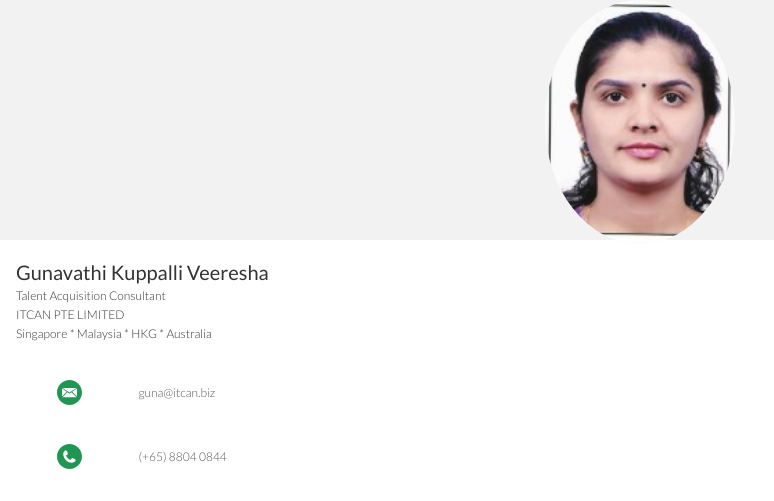
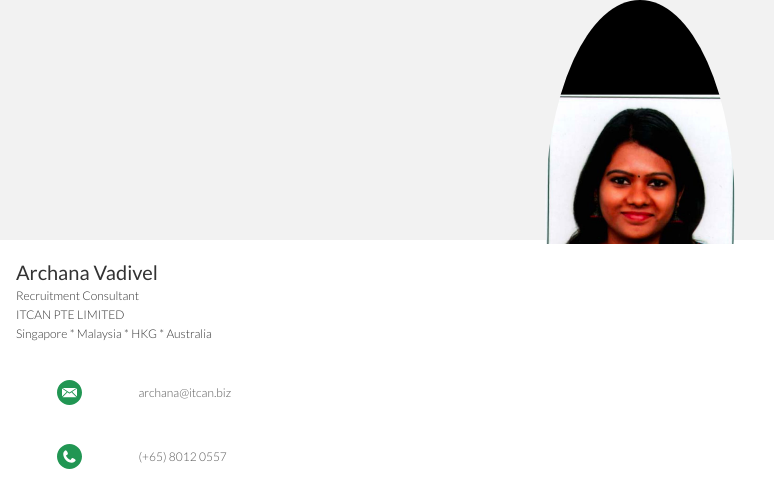
Before and after one commit to ITCANNAMECARD/Archana, a plain HTML site: page index.html in a window 1280 px wide. Shown: the top 501 px of the page, 0-774 px from the left. Drawn offline with Linux system fonts and the light colour scheme; a web font is replaced by a local one.

Commit message:
Update index.html

```diff
--- a/index.html
+++ b/index.html
@@ -14,7 +14,7 @@
 			<div class="row">
 				<div class="col"></div>
 				<div class="col is-5">
-					<img class="profile-pic" src="GUNA.jpg" alt="Profile Picture">
+					<img class="profile-pic" src="Archana.jfif" alt="Profile Picture">
 				</div>
 				<div class="col"></div>
 			</div>
@@ -25,8 +25,8 @@
 		<div class="container">
 			<div class="row name-title-company">
 				<div class="col is-6">
-					<p class="text-name">Gunavathi Kuppalli Veeresha</p>
-					<p class="text-title-company">Talent Acquisition Consultant</p>
+					<p class="text-name">Archana Vadivel</p>
+					<p class="text-title-company">Recruitment Consultant</p>
 					<p class="text-title-company">ITCAN PTE LIMITED</p>
 					<p class="text-title-company">Singapore	*	Malaysia	*	HKG	*	Australia
 				</div>
@@ -38,14 +38,14 @@
 	</section>
 
 	<section class="bg-color-white secondary-info">
-		<a href="mailto:guna@itcan.biz">
+		<a href="mailto:archana@itcan.biz">
 			<div class="container">
 				<div class="row detail">
 					<div class="col">
 						<img src="assets/icon-email.svg" alt="Email Icon"">
 					</div>
 					<div class="col is-8">
-						<p class="text-detail">guna@itcan.biz</p>
+						<p class="text-detail">archana@itcan.biz</p>
 					</div>
 					<div class="col">
 						<img src="assets/right-arrow.svg" alt="Right Arrow" height="50%" width="40%">
@@ -56,14 +56,14 @@
 	</section>
 
 	<section class="bg-color-white secondary-info">
-		<a href="tel:+6588040844">
+		<a href="tel:+6580120557">
 			<div class="container">
 				<div class="row detail">
 					<div class="col">
 						<img src="assets/icon-phone.svg" alt="Phone Icon"">
 					</div>
 					<div class="col is-8">
-						<p class="text-detail">(+65) 8804 0844</p>
+						<p class="text-detail">(+65) 8012 0557</p>
 					</div>
 					<div class="col">
 						<img src="assets/right-arrow.svg" alt="Right Arrow" height="50%" width="40%">
```
